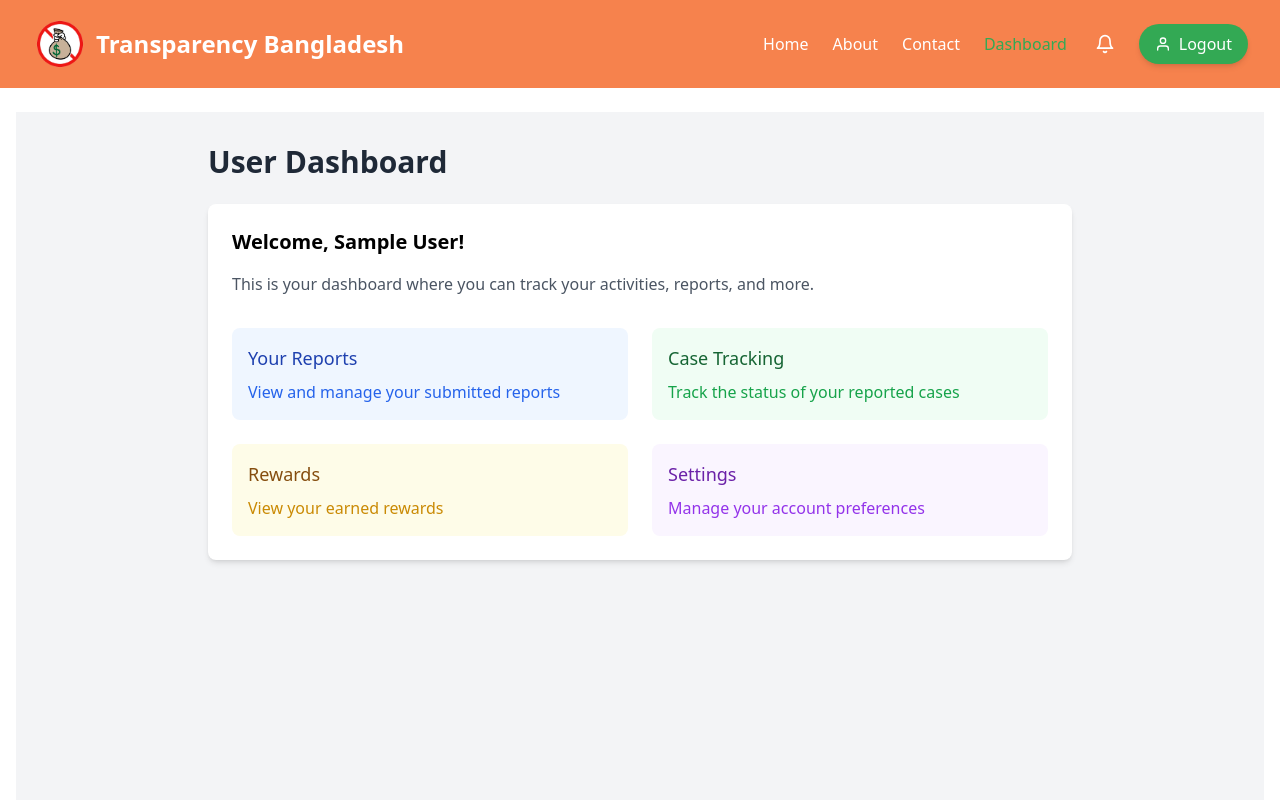
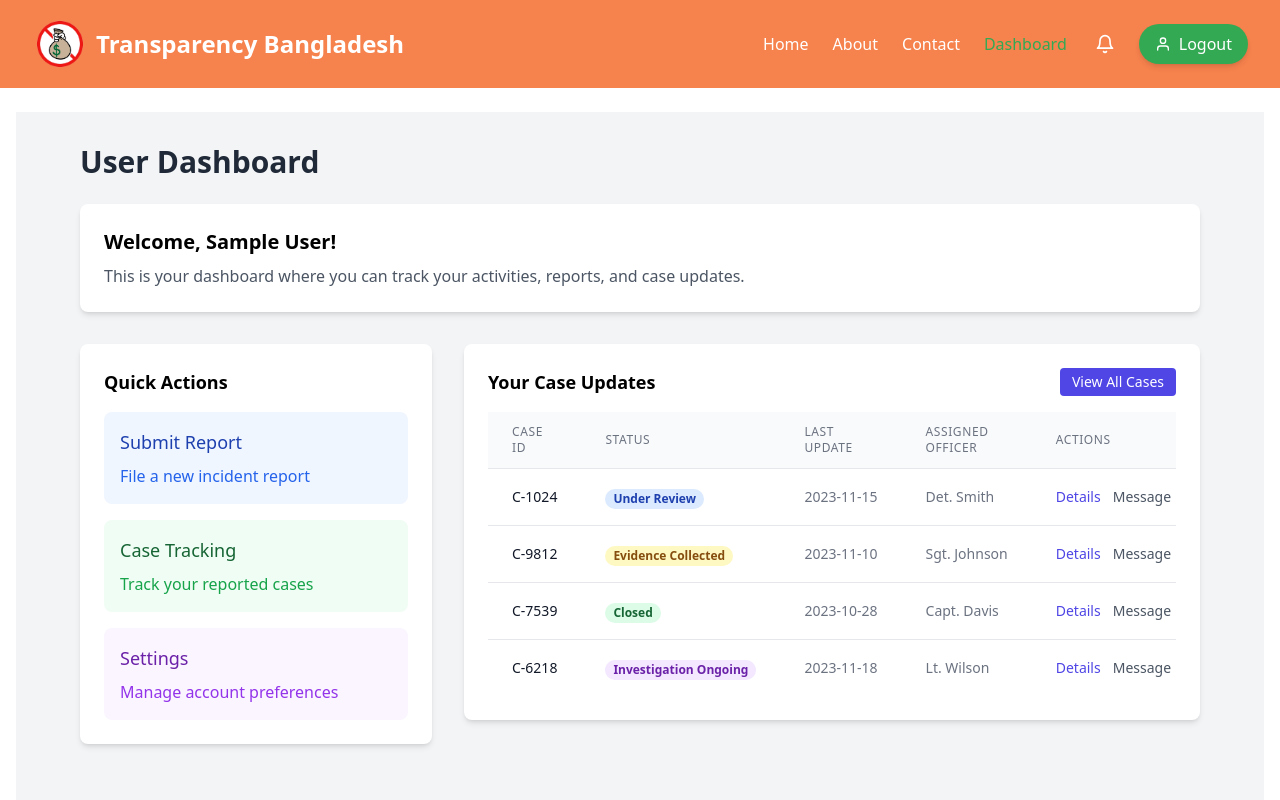
Before and after one commit to Maharab24/Transparency-Bangladesh, a React (Vite) app: page /dashboard in a window 1280 px wide. Shown: the top 800 px of the page. Built offline with nearby package versions, Linux system fonts and the light colour scheme; sample sign-in values are in the browser's storage.

Commit message:
userDashboard update

```diff
--- a/src/pages/UserDashboard.jsx
+++ b/src/pages/UserDashboard.jsx
@@ -4,35 +4,139 @@ import { useAuth } from '../context/AuthContext';
 const UserDashboard = () => {
   const { user } = useAuth();
 
+  // Sample case data - in real app, this would come from an API
+  const caseUpdates = [
+    { id: 'C-1024', status: 'Under Review', lastUpdate: '2023-11-15', officer: 'Det. Smith' },
+    { id: 'C-9812', status: 'Evidence Collected', lastUpdate: '2023-11-10', officer: 'Sgt. Johnson' },
+    { id: 'C-7539', status: 'Closed', lastUpdate: '2023-10-28', officer: 'Capt. Davis' },
+    { id: 'C-6218', status: 'Investigation Ongoing', lastUpdate: '2023-11-18', officer: 'Lt. Wilson' },
+  ];
+
+  // Status badge styling
+  const getStatusClass = (status) => {
+    switch(status.toLowerCase()) {
+      case 'under review':
+        return 'bg-blue-100 text-blue-800';
+      case 'evidence collected':
+        return 'bg-yellow-100 text-yellow-800';
+      case 'investigation ongoing':
+        return 'bg-purple-100 text-purple-800';
+      case 'closed':
+        return 'bg-green-100 text-green-800';
+      default:
+        return 'bg-gray-100 text-gray-800';
+    }
+  };
+
   return (
     <div className="min-h-screen bg-gray-100 py-8">
-      <div className="max-w-4xl mx-auto px-4">
+      <div className="max-w-6xl mx-auto px-4">
         <h1 className="text-3xl font-bold text-gray-800 mb-6">User Dashboard</h1>
-        <div className="bg-white rounded-lg shadow-md p-6">
-          <h2 className="text-xl font-semibold mb-4">Welcome, {user?.name}!</h2>
+
+        {/* Welcome Card */}
+        <div className="bg-white rounded-lg shadow-md p-6 mb-8">
+          <h2 className="text-xl font-semibold mb-2">Welcome, {user?.name}!</h2>
           <p className="text-gray-600">
-            This is your dashboard where you can track your activities, reports, and more.
+            This is your dashboard where you can track your activities, reports, and case updates.
           </p>
+        </div>
 
-          <div className="mt-8 grid grid-cols-1 md:grid-cols-2 gap-6">
-            <div className="bg-blue-50 p-4 rounded-lg">
-              <h3 className="font-medium text-lg text-blue-800">Your Reports</h3>
-              <p className="mt-2 text-blue-600">View and manage your submitted reports</p>
+        <div className="grid grid-cols-1 lg:grid-cols-3 gap-8">
+          {/* Left Column - Feature Cards */}
+          <div className="lg:col-span-1 space-y-6">
+            <div className="bg-white rounded-lg shadow-md p-6">
+              <h3 className="text-lg font-semibold mb-4">Quick Actions</h3>
+
+              <div className="grid grid-cols-1 md:grid-cols-2 lg:grid-cols-1 gap-4">
+                <div className="bg-blue-50 p-4 rounded-lg hover:bg-blue-100 transition cursor-pointer">
+                  <h3 className="font-medium text-lg text-blue-800">Submit Report</h3>
+                  <p className="mt-2 text-blue-600">File a new incident report</p>
+                </div>
+
+                <div className="bg-green-50 p-4 rounded-lg hover:bg-green-100 transition cursor-pointer">
+                  <h3 className="font-medium text-lg text-green-800">Case Tracking</h3>
+                  <p className="mt-2 text-green-600">Track your reported cases</p>
+                </div>
+
+
+                <div className="bg-purple-50 p-4 rounded-lg hover:bg-purple-100 transition cursor-pointer">
+                  <h3 className="font-medium text-lg text-purple-800">Settings</h3>
+                  <p className="mt-2 text-purple-600">Manage account preferences</p>
+                </div>
+              </div>
             </div>
+          </div>
 
-            <div className="bg-green-50 p-4 rounded-lg">
-              <h3 className="font-medium text-lg text-green-800">Case Tracking</h3>
-              <p className="mt-2 text-green-600">Track the status of your reported cases</p>
-            </div>
+          {/* Right Column - Case Updates */}
+          <div className="lg:col-span-2">
+            <div className="bg-white rounded-lg shadow-md p-6">
+              <div className="flex justify-between items-center mb-4">
+                <h3 className="text-lg font-semibold">Your Case Updates</h3>
+                <button className="text-sm bg-indigo-600 text-white px-3 py-1 rounded hover:bg-indigo-700 transition">
+                  View All Cases
+                </button>
+              </div>
 
-            <div className="bg-yellow-50 p-4 rounded-lg">
-              <h3 className="font-medium text-lg text-yellow-800">Rewards</h3>
-              <p className="mt-2 text-yellow-600">View your earned rewards</p>
-            </div>
+              <div className="overflow-x-auto">
+                <table className="min-w-full divide-y divide-gray-200">
+                  <thead className="bg-gray-50">
+                    <tr>
+                      <th scope="col" className="px-6 py-3 text-left text-xs font-medium text-gray-500 uppercase tracking-wider">
+                        Case ID
+                      </th>
+                      <th scope="col" className="px-6 py-3 text-left text-xs font-medium text-gray-500 uppercase tracking-wider">
+                        Status
+                      </th>
+                      <th scope="col" className="px-6 py-3 text-left text-xs font-medium text-gray-500 uppercase tracking-wider">
+                        Last Update
+                      </th>
+                      <th scope="col" className="px-6 py-3 text-left text-xs font-medium text-gray-500 uppercase tracking-wider">
+                        Assigned Officer
+                      </th>
+                      <th scope="col" className="px-6 py-3 text-left text-xs font-medium text-gray-500 uppercase tracking-wider">
+                        Actions
+                      </th>
+                    </tr>
+                  </thead>
+                  <tbody className="bg-white divide-y divide-gray-200">
+                    {caseUpdates.map((caseItem) => (
+                      <tr key={caseItem.id} className="hover:bg-gray-50">
+                        <td className="px-6 py-4 whitespace-nowrap text-sm font-medium text-gray-900">
+                          {caseItem.id}
+                        </td>
+                        <td className="px-6 py-4 whitespace-nowrap">
+                          <span className={`px-2 inline-flex text-xs leading-5 font-semibold rounded-full ${getStatusClass(caseItem.status)}`}>
+                            {caseItem.status}
+                          </span>
+                        </td>
+                        <td className="px-6 py-4 whitespace-nowrap text-sm text-gray-500">
+                          {caseItem.lastUpdate}
+                        </td>
+                        <td className="px-6 py-4 whitespace-nowrap text-sm text-gray-500">
+                          {caseItem.officer}
+                        </td>
+                        <td className="px-6 py-4 whitespace-nowrap text-sm font-medium">
+                          <button className="text-indigo-600 hover:text-indigo-900 mr-3">
+                            Details
+                          </button>
+                          <button className="text-gray-600 hover:text-gray-900">
+                            Message
+                          </button>
+                        </td>
+                      </tr>
+                    ))}
+                  </tbody>
+                </table>
+              </div>
 
-            <div className="bg-purple-50 p-4 rounded-lg">
-              <h3 className="font-medium text-lg text-purple-800">Settings</h3>
-              <p className="mt-2 text-purple-600">Manage your account preferences</p>
+              {caseUpdates.length === 0 && (
+                <div className="text-center py-8">
+                  <p className="text-gray-500">You don't have any active cases.</p>
+                  <button className="mt-2 text-indigo-600 hover:text-indigo-800 font-medium">
+                    Submit your first report
+                  </button>
+                </div>
+              )}
             </div>
           </div>
         </div>
```
